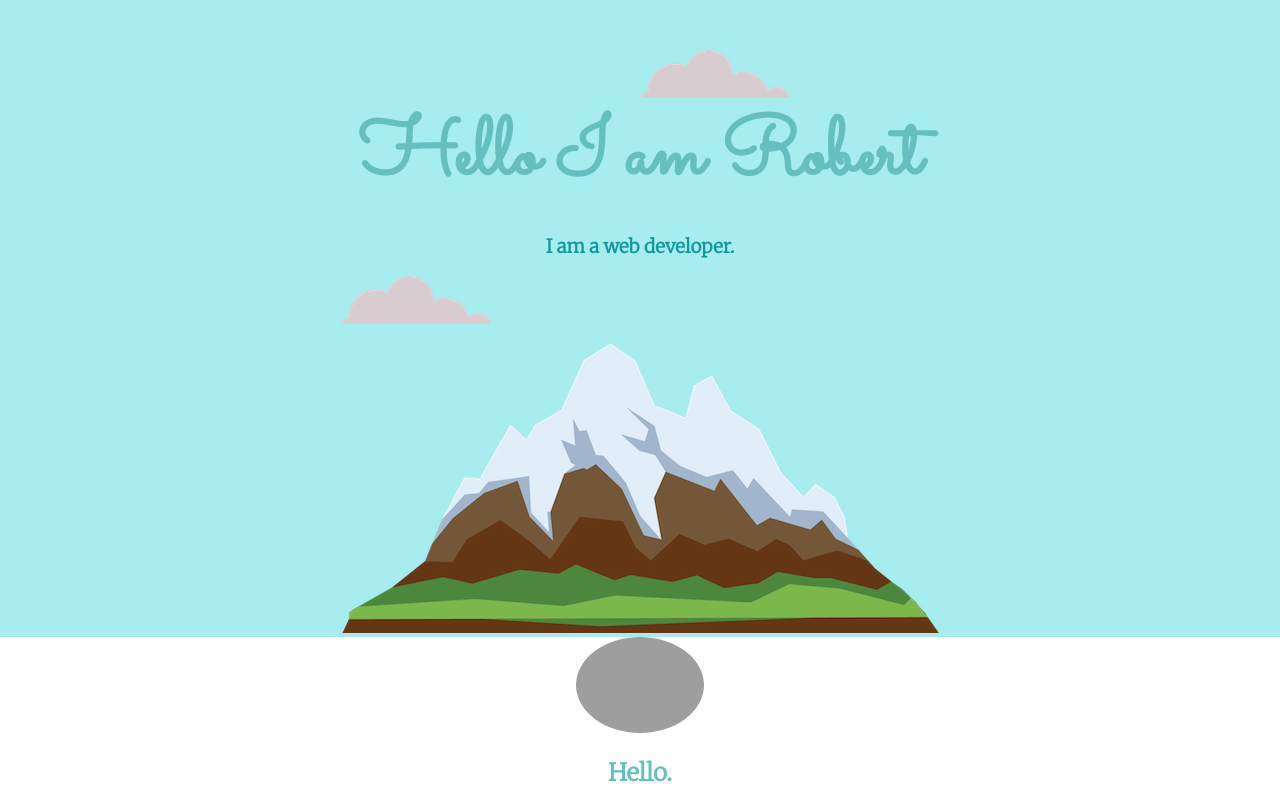
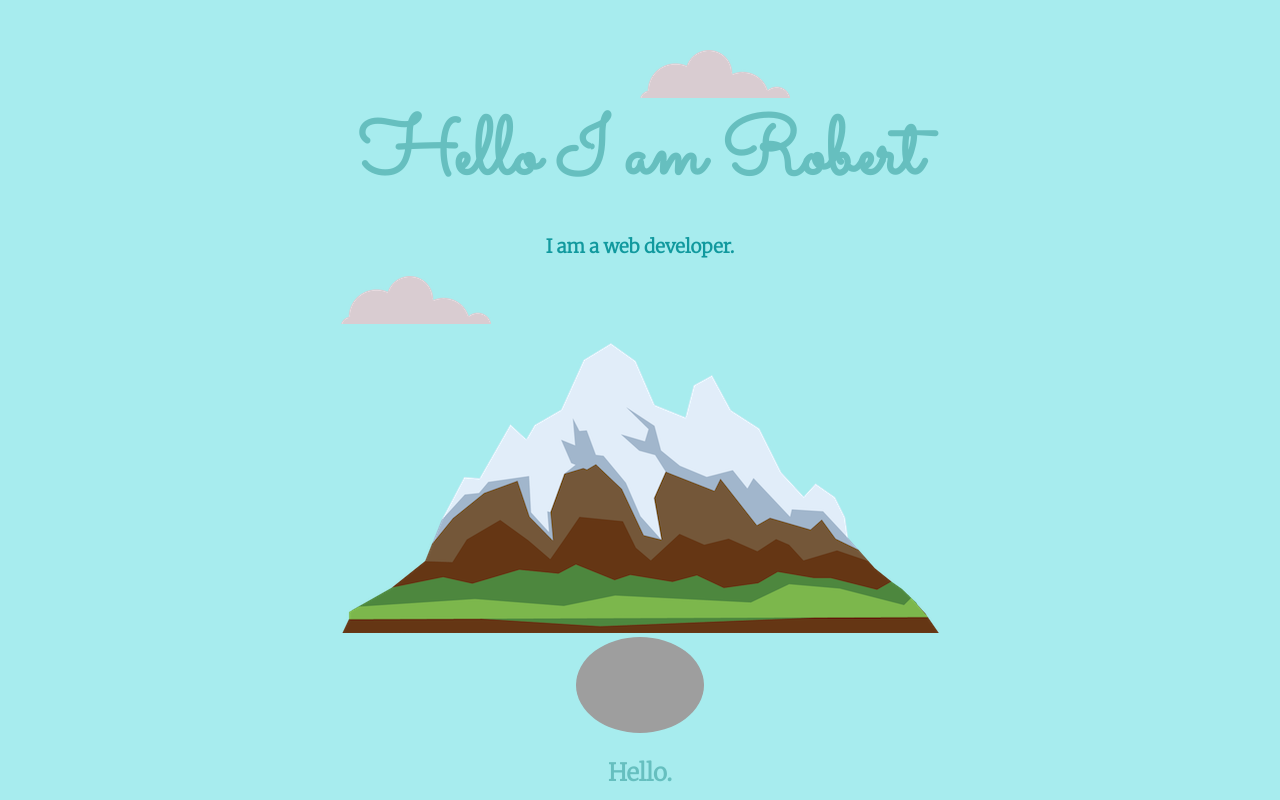
Before and after one commit to robertnesterodhiambo/mywebsite-myportfolio, a plain HTML site: page index.html in a window 1280 px wide. Shown: the top 800 px of the page. Drawn offline with Linux system fonts and the light colour scheme; grey boxes are pictures that could not be loaded.

Commit message:
Update style.css

```diff
--- a/style.css
+++ b/style.css
@@ -1,6 +1,7 @@
 body {
     margin: 0;
     font-family: Merriweather;
+    background-color: #A7ECEE;
 }
 
 
```
